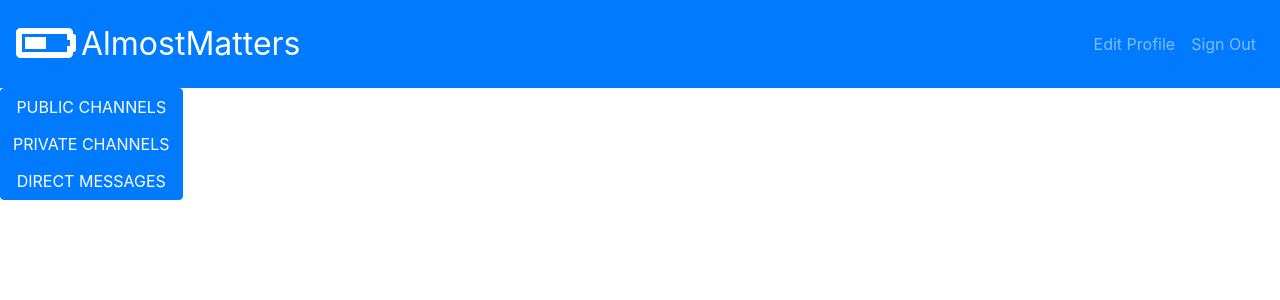
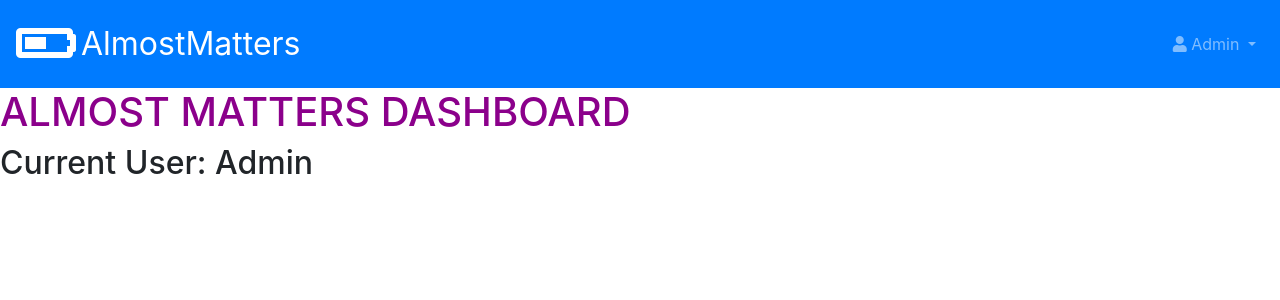
Before and after one commit to codingdojo-projects-algos-0419/AlmostMatters, a Flask app: template templates/dashboard.html in a window 1280 px wide. Shown: the top 300 px of the page. Run offline with Flask 2, Linux system fonts and the light colour scheme; the template is opened without the code that fills it: values that come from a table or form of the project are taken from there, others are empty; data comes from the database, SQL or seed files in the repository; both versions use the stored data as it was after the commit; some libraries are stand-ins or nearby versions.

Commit message:
recent updates

```diff
--- a/controller_functions.py
+++ b/controller_functions.py
@@ -47,7 +47,7 @@ def show_dashboard():
     private_channels = Channels.query.filter_by(id=PRIVATE_CHANNEL)
     owned_channels = Channels.get_owned_channels(current_user.id)
 
-    return render_template("dashboard_test2.html", user=current_user,public_channels=public_channels,
+    return render_template("dashboard_test.html", user=current_user,public_channels=public_channels,
                            owned_channels=owned_channels)
 
 
--- a/templates/channels_test.html
+++ b/templates/channels_test.html
@@ -12,6 +12,9 @@
 	<body>
         <header>
             <nav class="navbar navbar-expand-md navbar-dark bg-primary">
+                <span style="font-size: 3em; color: white;">
+                    <i class="fas fa-battery-half"></i>
+                </span>
                 <a class="navbar-brand abs" href="#">AlmostMatters</a>
                 <div class="navbar-collapse collapse" id="collapsingNavbar">
                     <ul class="navbar-nav ml-auto">
--- a/templates/dashboard.html
+++ b/templates/dashboard.html
@@ -8,13 +8,6 @@
         <link rel="stylesheet" type="text/css" href="{{ url_for('static', filename='styles.css') }}">
         <script src="https://ajax.aspnetcdn.com/ajax/jQuery/jquery-3.3.1.js"></script>
         <script src="{{ url_for('static', filename='register.js') }}"></script>
-        <!-- <style>
-            .navbar-brand
-            {
-            font-size: xx-large;
-            padding: 5px;
-            }
-        </style> -->
     </head>
 <body>
     <header>
@@ -25,21 +18,32 @@
             <a class="navbar-brand" href="">AlmostMatters</a>
             <div class="navbar-collapse collapse" id="collapsingNavbar">
                 <ul class="navbar-nav ml-auto">
-                    <li class="nav-item">
-                        <a class="nav-link" href="" >Edit Profile</a>
-                    </li>
-                    <li class="nav-item">
-                        <a class="nav-link" href="" >Sign Out</a>
+                    <li class="nav-item dropdown">
+                        <a class="nav-link dropdown-toggle" id="navbarDropdownMenuLink-4" data-toggle="dropdown"
+                        aria-haspopup="true" aria-expanded="false">
+                        <i class="fas fa-user"></i> {{ user.screen_name}} </a>
+                        <div class="dropdown-menu dropdown-menu-right dropdown-info" aria-labelledby="navbarDropdownMenuLink-4">
+                            <a class="dropdown-item" href="#">Settings</a>
+                            <a class="dropdown-item" href="/channels">Channels</a>
+                            <a class="dropdown-item" href="/logout">Log out</a>
+                        </div>
                     </li>
                 </ul>
             </div>
         </nav>
     </header>
-    <div class="btn-group-vertical">
-        <button type="button" class="btn btn-primary">PUBLIC CHANNELS</button>
-        <button type="button" class="btn btn-primary">PRIVATE CHANNELS</button>
-        <button type="button" class="btn btn-primary">DIRECT MESSAGES</button>
-    </div>
-
+    <body>
+        <h1>ALMOST MATTERS DASHBOARD</h1>
+        <h2>Current User: {{ user.screen_name }}</h2>
+    </body>
+        <script src="https://code.jquery.com/jquery-3.3.1.slim.min.js"
+                integrity="sha384-q8i/X+965DzO0rT7abK41JStQIAqVgRVzpbzo5smXKp4YfRvH+8abtTE1Pi6jizo"
+                crossorigin="anonymous"></script>
+        <script src="https://cdnjs.cloudflare.com/ajax/libs/popper.js/1.14.7/umd/popper.min.js"
+                integrity="sha384-UO2eT0CpHqdSJQ6hJty5KVphtPhzWj9WO1clHTMGa3JDZwrnQq4sF86dIHNDz0W1"
+                crossorigin="anonymous"></script>
+        <script src="https://stackpath.bootstrapcdn.com/bootstrap/4.3.1/js/bootstrap.min.js"
+                integrity="sha384-JjSmVgyd0p3pXB1rRibZUAYoIIy6OrQ6VrjIEaFf/nJGzIxFDsf4x0xIM+B07jRM"
+                crossorigin="anonymous"></script>
 </body>
 </html>
```
Also changed, not shown: requirements.txt (added, +42 -0 lines), templates/dashboard_test.html (+64 -3 lines), templates/index.html (+1 -7 lines), templates/login.html (+1 -22 lines), templates/register.html (+1 -18 lines), almost_matters.db, static/styles.css (line endings or trailing spaces).
